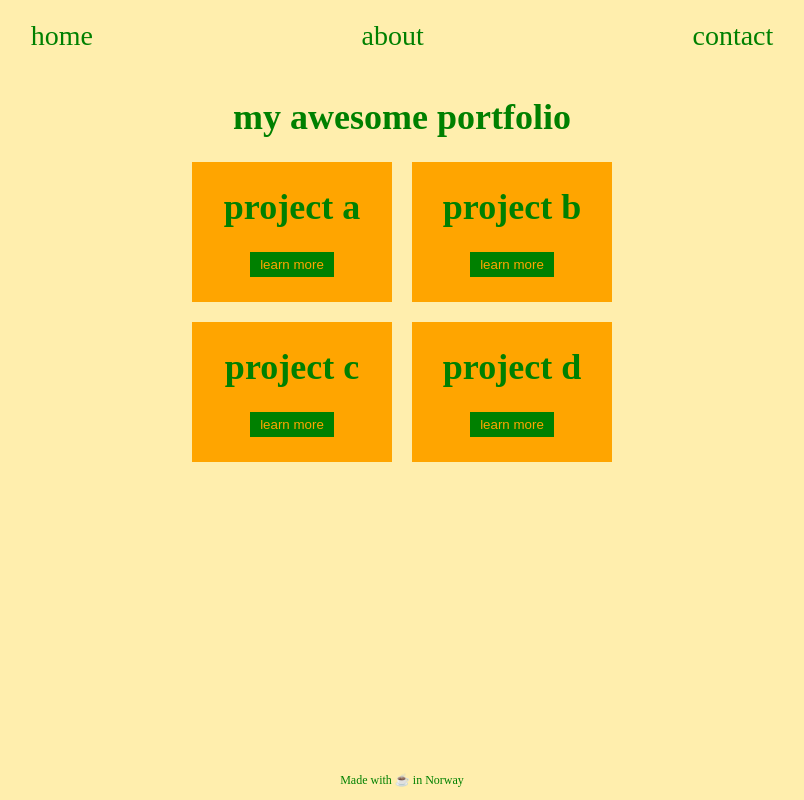
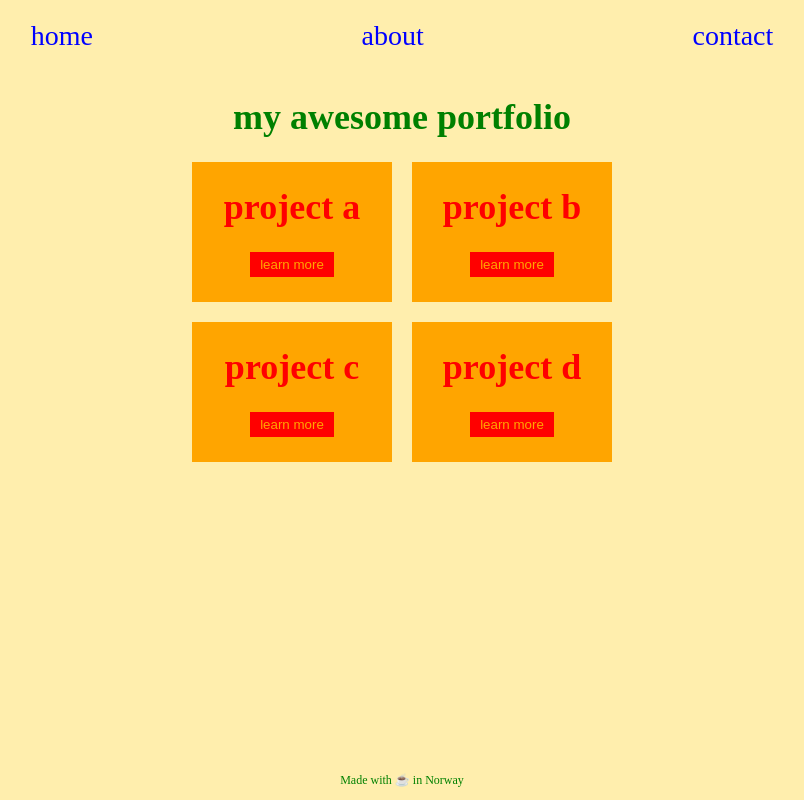
Before and after one commit to ajspeller/css-variables, a plain HTML site: page index.html in a window 1280 px wide. Shown: the whole page, without its empty margins (238-1042 px from the left). Drawn offline with Linux system fonts and the light colour scheme.

Commit message:
inheritance

```diff
--- a/index.css
+++ b/index.css
@@ -3,6 +3,7 @@
     --red: #ff6f69;
     --beige: #ffeead;
     --yellow: #ffcc5c;
+    --main-color: var(--red);
 }
 
 .grid {
@@ -20,8 +21,12 @@ h1, p {
     color: var(--red);
 }
 
+#navbar {
+  --main-color: blue;
+}
+
 #navbar a {
-    color: var(--red);
+    color: var(--main-color);
 }
 
 .grid {
@@ -33,6 +38,7 @@ h1, p {
 }
 
 .item {
+    --red: red;
     background: var(--yellow);
 }
 
```
